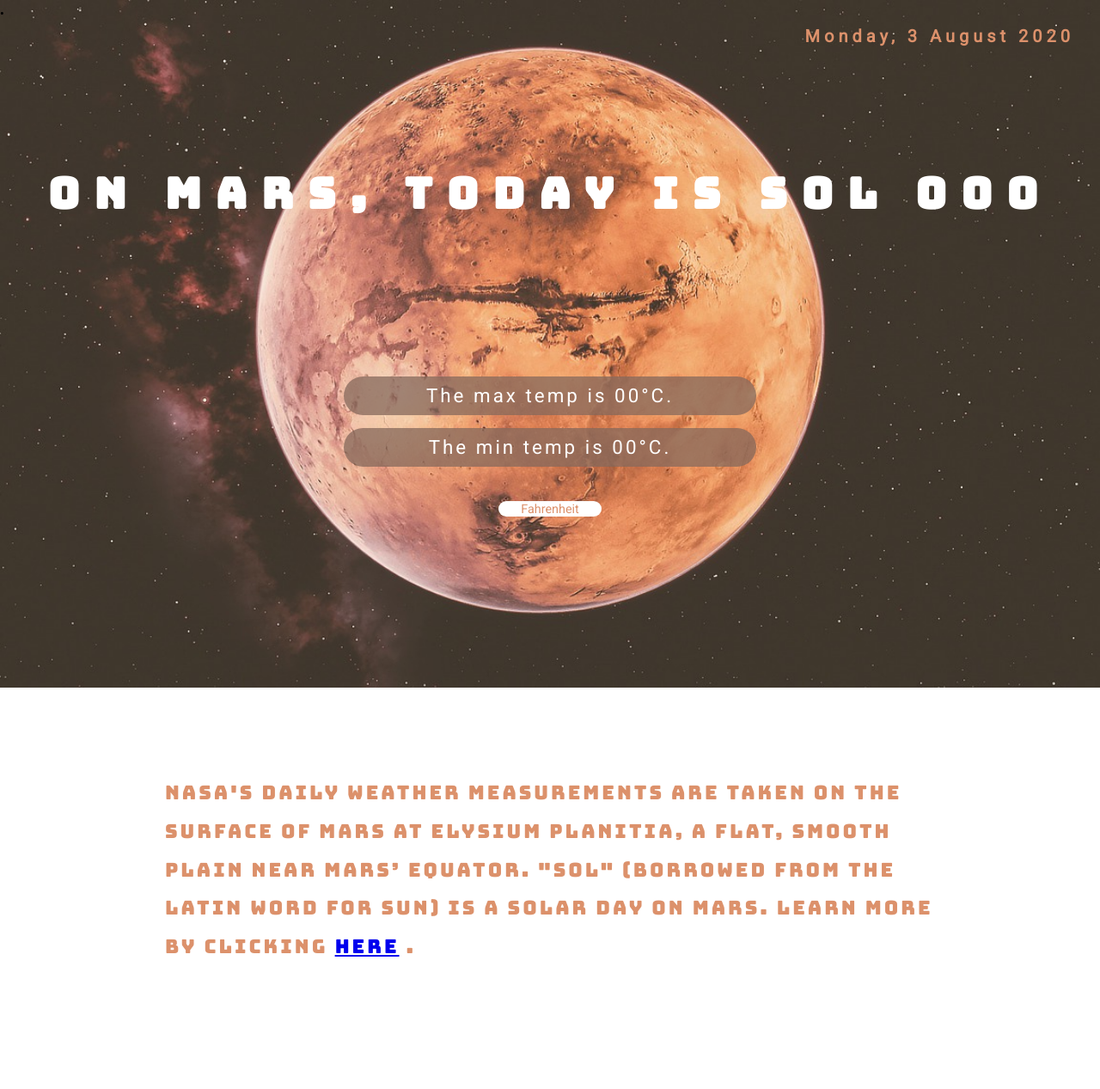
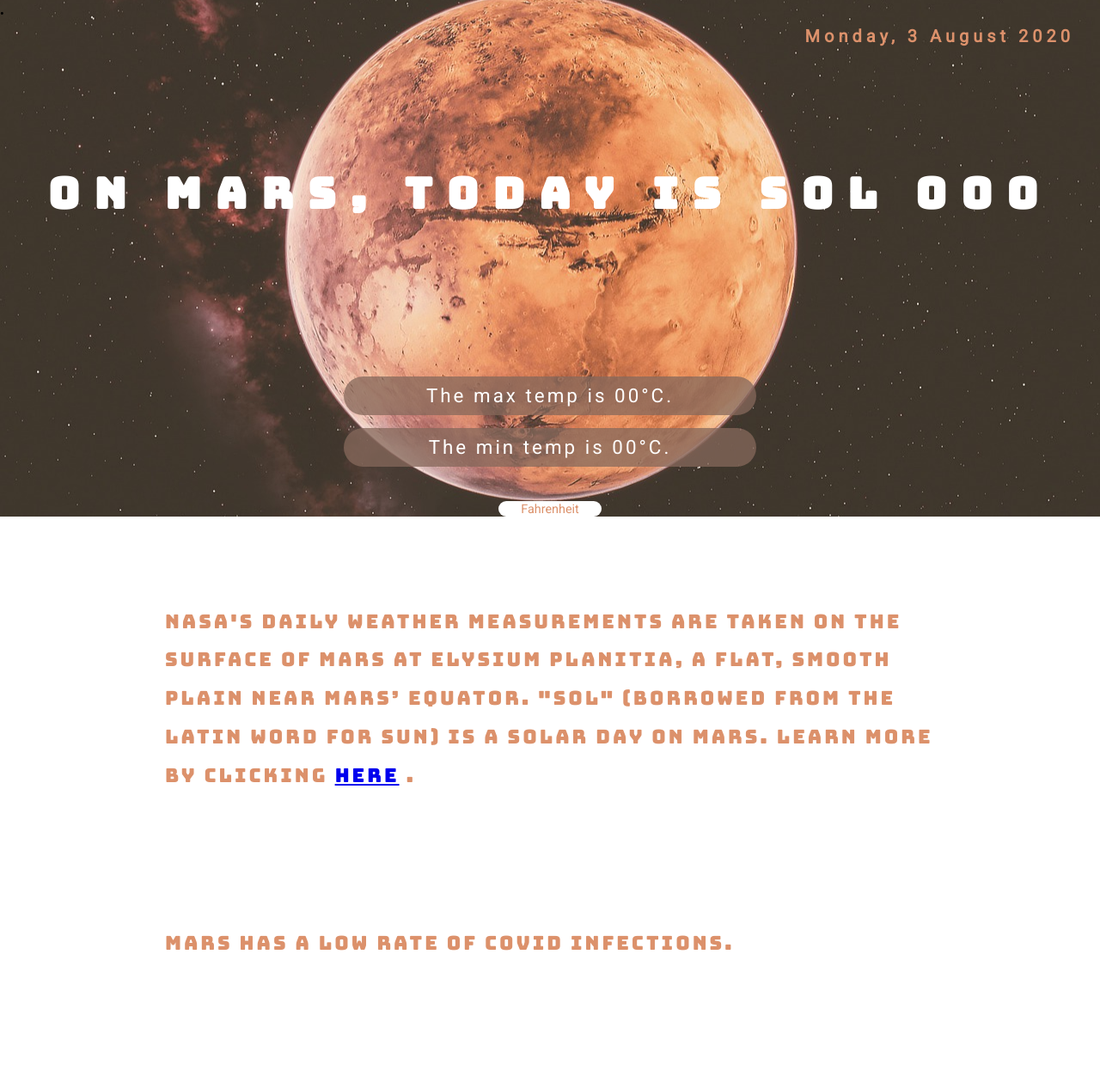
Before and after one commit to jamieobeirne/Mars-Weather, a plain HTML site: page index.html in a window 1280 px wide. Shown: the top 1267 px of the page at 86% size. Drawn offline with Linux system fonts and the light colour scheme; no server answers.

Commit message:
Update index.html

```diff
--- a/index.html
+++ b/index.html
@@ -9,9 +9,10 @@
     <title>Mars Weather</title>
 </head>
 <body>
+    <div class="main_section_wrapper">
         <div class="main_section">
             <div>
-            <h3 ><span id="today" class="calendar_date">000</span>.</h3> <!--today's date-->
+                <h3><span id="today" class="calendar_date">000</span>.</h3> <!--today's date-->
             </div>
             <div class= "sol_day_wrapper">
                 <h1 class="sol_day">On Mars, today is Sol <span id="currentSol">000</span></h1><!--today's Sol number-->
@@ -24,11 +25,13 @@
                 </div>
             </div>
         </div>
+    </div>
     <div class="lower_background_color">
         <p class="explaination">NASA's Daily weather measurements are taken on the surface of Mars at
             Elysium Planitia, a flat, smooth plain near Mars’ equator. "Sol" (borrowed from the Latin
             word for sun) is a solar day on Mars. Learn more by
             clicking <a class="nasa_link" href="https://www.nasa.gov/feature/jpl/insight-is-the-newest-mars-weather-service">here</a> .</p>
+        <p class="explaination">Mars has a low rate of Covid infections.</p>
     </div>
 </body>
 <footer class="footer">
```
Lines whose indentation alone changed are shown as unchanged.
